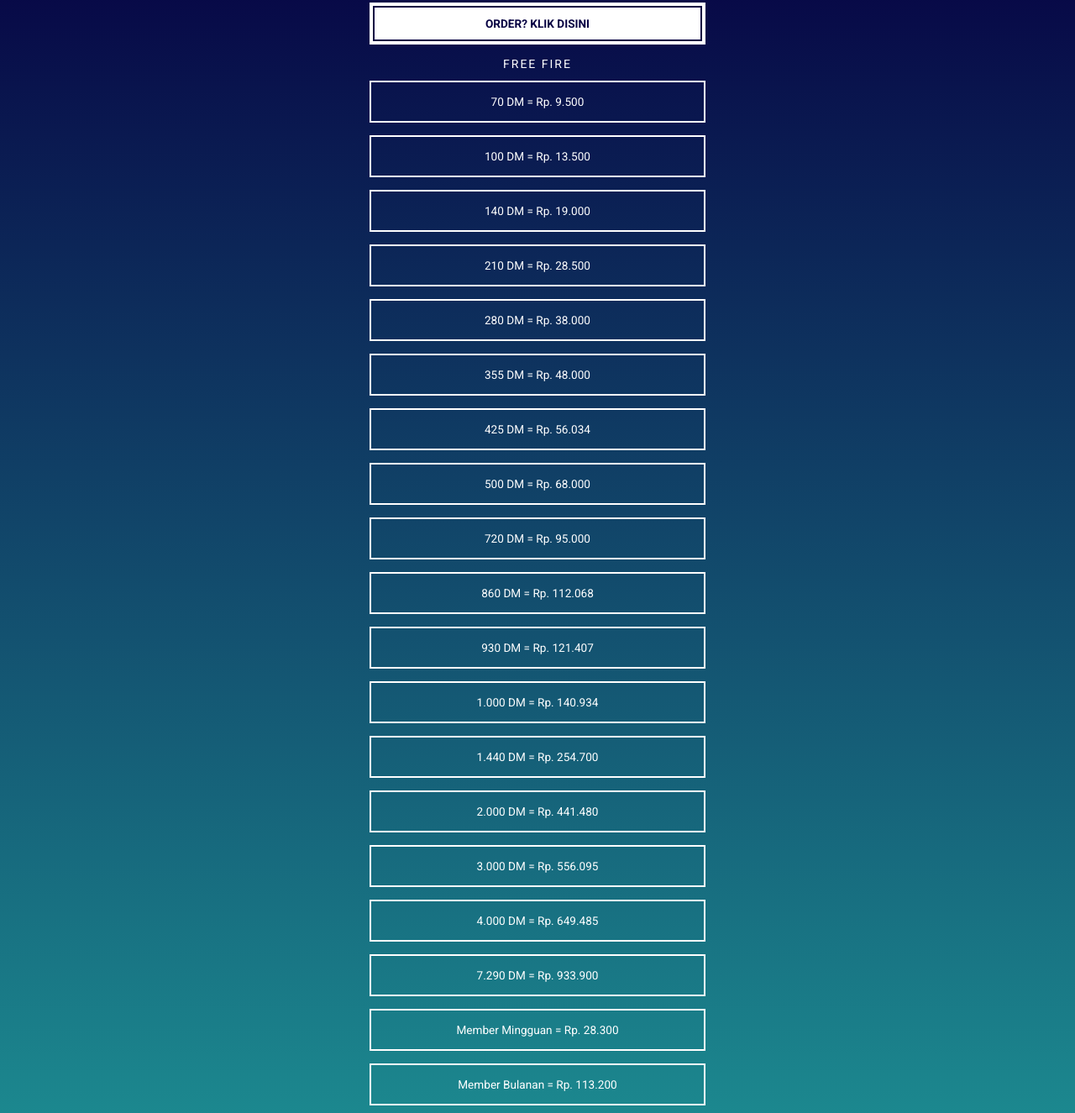
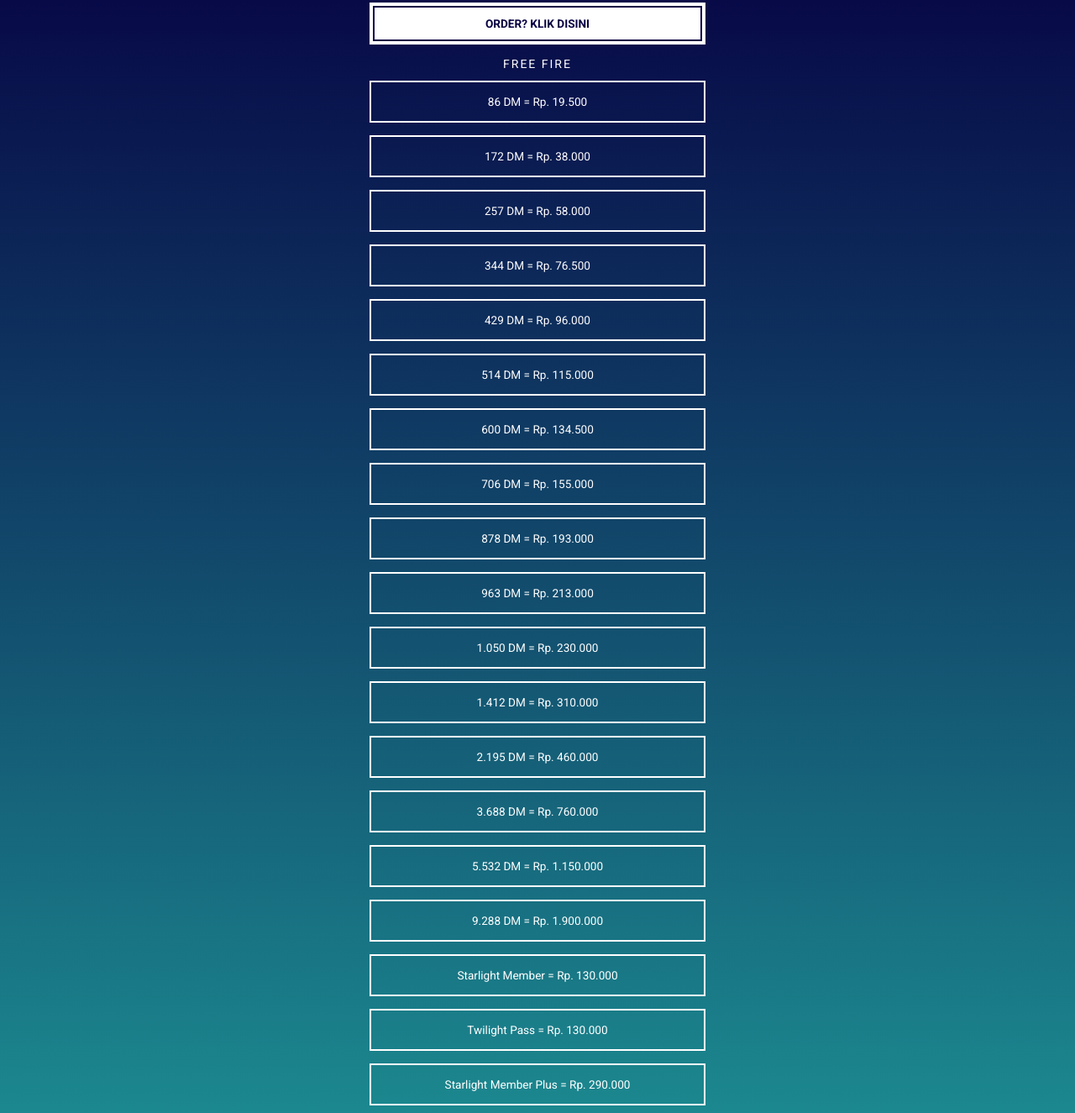
Before and after one commit to ramadhankukuh/price-list-ml, a website: page index.html in a window 1280 px wide. Shown: the part 135-1460 px from the top of the page at 84% size. Drawn offline with Linux system fonts and the light colour scheme.

Commit message:
Update index.html

```diff
--- a/index.html
+++ b/index.html
@@ -19,25 +19,25 @@
         <!-- Popular Content -->
         <h2>FREE FIRE</h2>
 
-        <a href="">70 DM = Rp. 9.500
-        <a href="">100 DM = Rp. 13.500
-        <a href="">140 DM = Rp. 19.000
-        <a href="">210 DM = Rp. 28.500
-        <a href="">280 DM = Rp. 38.000
-        <a href="">355 DM = Rp. 48.000
-        <a href="">425 DM = Rp. 56.034
-        <a href="">500 DM = Rp. 68.000
-        <a href="">720 DM = Rp. 95.000
-        <a href="">860 DM = Rp. 112.068
-        <a href="">930 DM = Rp. 121.407
-        <a href="">1.000 DM = Rp. 140.934
-        <a href="">1.440 DM = Rp. 254.700
-        <a href="">2.000 DM = Rp. 441.480
-        <a href="">3.000 DM = Rp. 556.095
-        <a href="">4.000 DM = Rp. 649.485
-        <a href="">7.290 DM = Rp. 933.900
-        <a href="">Member Mingguan = Rp. 28.300
-        <a href="">Member Bulanan = Rp. 113.200</a>
+        <a href="">86 DM = Rp. 19.500
+        <a href="">172 DM = Rp. 38.000
+        <a href="">257 DM = Rp. 58.000
+        <a href="">344 DM = Rp. 76.500
+        <a href="">429 DM = Rp. 96.000
+        <a href="">514 DM = Rp. 115.000
+        <a href="">600 DM = Rp. 134.500
+        <a href="">706 DM = Rp. 155.000
+        <a href="">878 DM = Rp. 193.000
+        <a href="">963 DM = Rp. 213.000
+        <a href="">1.050 DM = Rp. 230.000
+        <a href="">1.412 DM = Rp. 310.000
+        <a href="">2.195 DM = Rp. 460.000
+        <a href="">3.688 DM = Rp. 760.000
+        <a href="">5.532 DM = Rp. 1.150.000
+        <a href="">9.288 DM = Rp. 1.900.000
+        <a href="">Starlight Member = Rp. 130.000
+        <a href="">Twilight Pass = Rp. 130.000
+        <a href="">Starlight Member Plus = Rp. 290.000</a>
         <a href=""><img class="logo" src="mobile-legends/logo.jpeg</a>
         <a href="http://ramadhankukuh.github.io/cek-wr">Cek Win Rate Mobile Legends Kalian</a>
 
```
